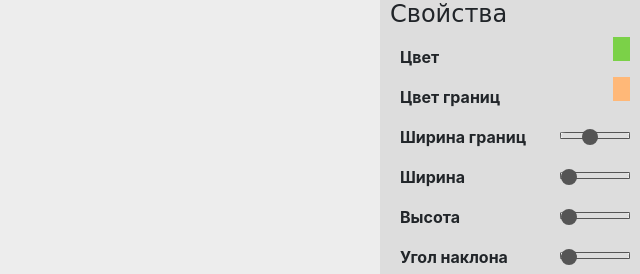
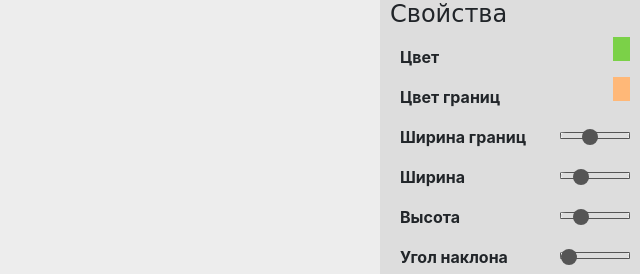
Before and after one commit to sayfullin/graphicallabOOP, a plain HTML site: page index.html in a window 1280 px wide. Shown: the top 274 px of the page, 640-1280 px from the left. Drawn offline with nearby package versions, Linux system fonts and the light colour scheme; a web font is replaced by a local one.

Commit message:
fix: sensivity sliders

```diff
--- a/index.html
+++ b/index.html
@@ -83,13 +83,13 @@
               <div class="figure_attribute">
                 <span>Ширина</span>
                 <div class="figure_attribute-value range_div">
-                  <input id='width' type="range" value="2" min="5" max="20" step="1">
+                  <input id='width' type="range" value="50" min="5" max="200" step="1">
                 </div>
               </div>
               <div class="figure_attribute">
                 <span>Высота</span>
                 <div class="figure_attribute-value range_div">
-                  <input id='height' type="range" value="2" min="5" max="20" step="1">
+                  <input id='height' type="range" value="50" min="5" max="200" step="1">
                 </div>
               </div>
               <div class="figure_attribute">
@@ -101,13 +101,13 @@
               <div class="figure_attribute">
                 <span>Количество сторон</span>
                 <div class="figure_attribute-value range_div">
-                  <input id='sideCount' type="range" value="5" min="3" max="20" step="1">
+                  <input id='sideCount' type="range" value="5" min="3" max="10" step="1">
                 </div>
               </div>
               <div class="figure_attribute">
                 <span>Количество концов</span>
                 <div class="figure_attribute-value range_div">
-                  <input id='spikeCount' type="range" value="5" min="3" max="20" step="1">
+                  <input id='spikeCount' type="range" value="5" min="3" max="10" step="1">
                 </div>
               </div>
             </div>
```
